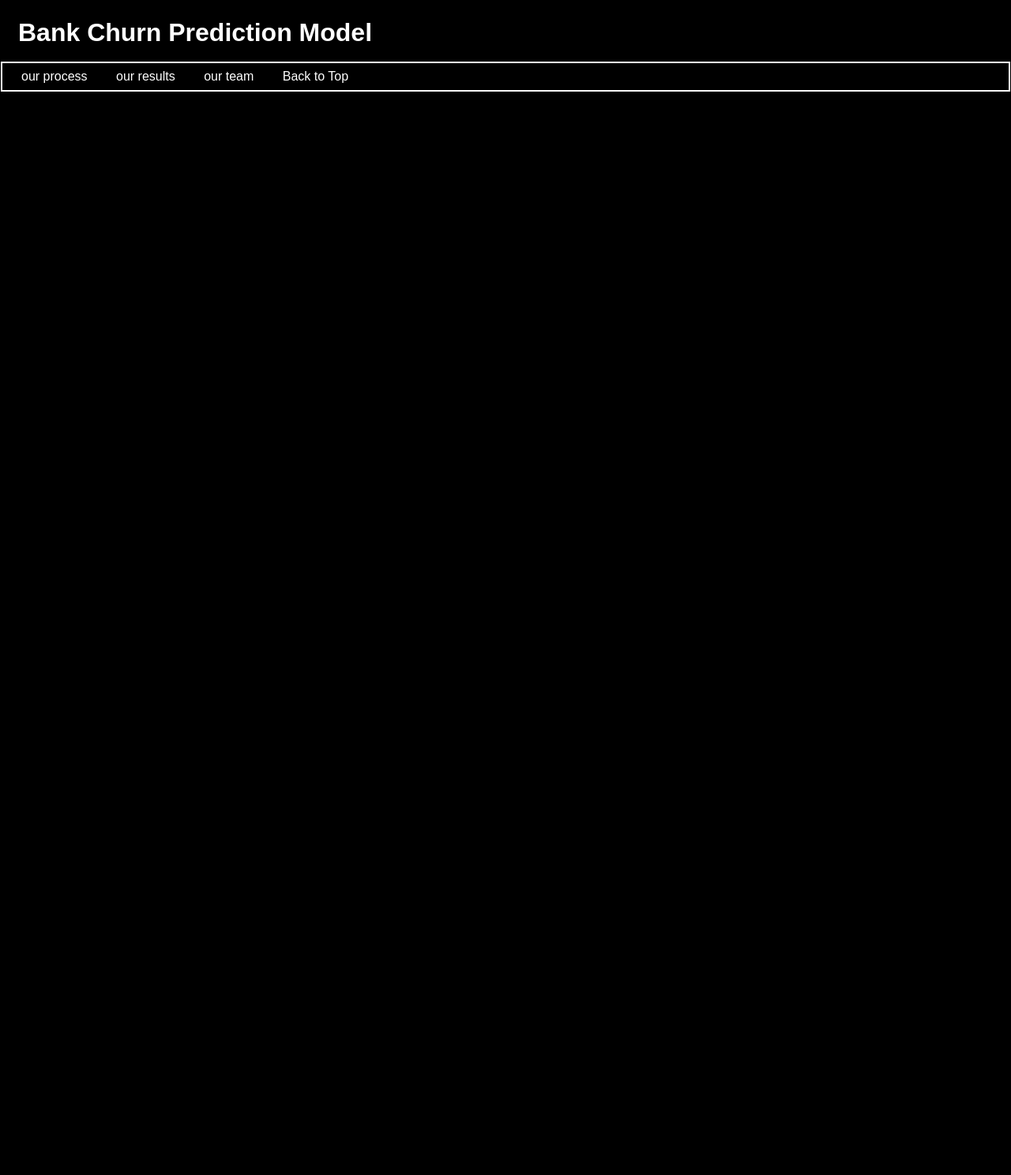
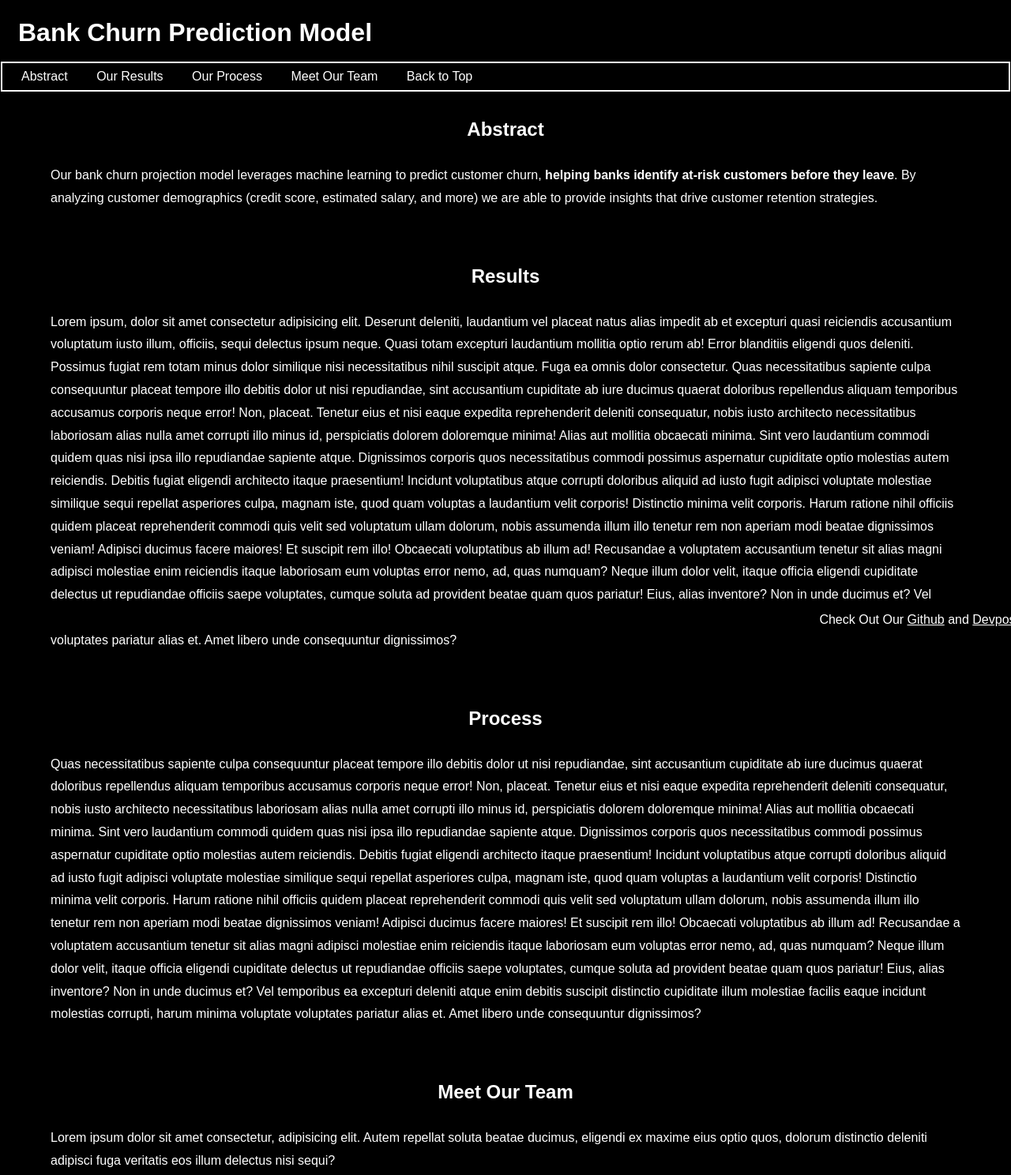
Before and after one commit to mpabbathi/churn-orbit, a plain HTML site: page site.html in a window 1280 px wide. Shown: the whole page at 79% size. Before the commit the page ends 800 px from the top, so only its background shows below. Drawn offline with Linux system fonts and the light colour scheme.

Commit message:
Update site.html

```diff
--- a/site.html
+++ b/site.html
@@ -12,20 +12,61 @@
         <nav>
             <ul>
                 <li>
-                    <a href = "# process"> our process</a>
+                    <a href = "#abstract"> Abstract</a>
                 </li>
                 <li>
-                    <a href = "# results"> our results</a>
+                    <a href = "#results"> Our Results</a>
                 </li>
                 <li>
-                    <a href = "#team"> our team</a>
+                    <a href = "#process"> Our Process</a>
                 </li>
                 <li>
-                    <a href = "#"> Back to Top
+                    <a href = "#team"> Meet Our Team</a>
+                </li>
+                <li>
+                    <a href = "#"> Back to Top </a>
                 </li>
             </ul>
         </nav>
     </header>
-
+    <main>
+        <article id = "abstract">
+            <h2>Abstract</h2>
+            <p>Our bank churn projection model leverages machine learning to predict customer churn, <strong>helping banks identify at-risk customers before they leave</strong>. By analyzing customer demographics (credit score, estimated salary, and more) we are able to provide insights that drive customer retention strategies.
+            </p>
+        </article>
+        <article id = "results">
+                <h2> Results </h2>
+                <p>Lorem ipsum, dolor sit amet consectetur adipisicing elit. Deserunt deleniti, laudantium vel placeat natus alias impedit ab et excepturi quasi reiciendis accusantium voluptatum iusto illum, officiis, sequi delectus ipsum neque.
+                Quasi totam excepturi laudantium mollitia optio rerum ab! Error blanditiis eligendi quos deleniti. Possimus fugiat rem totam minus dolor similique nisi necessitatibus nihil suscipit atque. Fuga ea omnis dolor consectetur.
+                Quas necessitatibus sapiente culpa consequuntur placeat tempore illo debitis dolor ut nisi repudiandae, sint accusantium cupiditate ab iure ducimus quaerat doloribus repellendus aliquam temporibus accusamus corporis neque error! Non, placeat.
+                Tenetur eius et nisi eaque expedita reprehenderit deleniti consequatur, nobis iusto architecto necessitatibus laboriosam alias nulla amet corrupti illo minus id, perspiciatis dolorem doloremque minima! Alias aut mollitia obcaecati minima.
+                Sint vero laudantium commodi quidem quas nisi ipsa illo repudiandae sapiente atque. Dignissimos corporis quos necessitatibus commodi possimus aspernatur cupiditate optio molestias autem reiciendis. Debitis fugiat eligendi architecto itaque praesentium!
+                Incidunt voluptatibus atque corrupti doloribus aliquid ad iusto fugit adipisci voluptate molestiae similique sequi repellat asperiores culpa, magnam iste, quod quam voluptas a laudantium velit corporis! Distinctio minima velit corporis.
+                Harum ratione nihil officiis quidem placeat reprehenderit commodi quis velit sed voluptatum ullam dolorum, nobis assumenda illum illo tenetur rem non aperiam modi beatae dignissimos veniam! Adipisci ducimus facere maiores!
+                Et suscipit rem illo! Obcaecati voluptatibus ab illum ad! Recusandae a voluptatem accusantium tenetur sit alias magni adipisci molestiae enim reiciendis itaque laboriosam eum voluptas error nemo, ad, quas numquam?
+                Neque illum dolor velit, itaque officia eligendi cupiditate delectus ut repudiandae officiis saepe voluptates, cumque soluta ad provident beatae quam quos pariatur! Eius, alias inventore? Non in unde ducimus et?
+                Vel temporibus ea excepturi deleniti atque enim debitis suscipit distinctio cupiditate illum molestiae facilis eaque incidunt molestias corrupti, harum minima voluptate voluptates pariatur alias et. Amet libero unde consequuntur dignissimos?</p>
+            </article>
+        <article id = "process">
+            <h2> Process </h2>
+            <p>Quas necessitatibus sapiente culpa consequuntur placeat tempore illo debitis dolor ut nisi repudiandae, sint accusantium cupiditate ab iure ducimus quaerat doloribus repellendus aliquam temporibus accusamus corporis neque error! Non, placeat.
+            Tenetur eius et nisi eaque expedita reprehenderit deleniti consequatur, nobis iusto architecto necessitatibus laboriosam alias nulla amet corrupti illo minus id, perspiciatis dolorem doloremque minima! Alias aut mollitia obcaecati minima.
+            Sint vero laudantium commodi quidem quas nisi ipsa illo repudiandae sapiente atque. Dignissimos corporis quos necessitatibus commodi possimus aspernatur cupiditate optio molestias autem reiciendis. Debitis fugiat eligendi architecto itaque praesentium!
+            Incidunt voluptatibus atque corrupti doloribus aliquid ad iusto fugit adipisci voluptate molestiae similique sequi repellat asperiores culpa, magnam iste, quod quam voluptas a laudantium velit corporis! Distinctio minima velit corporis.
+            Harum ratione nihil officiis quidem placeat reprehenderit commodi quis velit sed voluptatum ullam dolorum, nobis assumenda illum illo tenetur rem non aperiam modi beatae dignissimos veniam! Adipisci ducimus facere maiores!
+            Et suscipit rem illo! Obcaecati voluptatibus ab illum ad! Recusandae a voluptatem accusantium tenetur sit alias magni adipisci molestiae enim reiciendis itaque laboriosam eum voluptas error nemo, ad, quas numquam?
+            Neque illum dolor velit, itaque officia eligendi cupiditate delectus ut repudiandae officiis saepe voluptates, cumque soluta ad provident beatae quam quos pariatur! Eius, alias inventore? Non in unde ducimus et?
+            Vel temporibus ea excepturi deleniti atque enim debitis suscipit distinctio cupiditate illum molestiae facilis eaque incidunt molestias corrupti, harum minima voluptate voluptates pariatur alias et. Amet libero unde consequuntur dignissimos?</p>
+        </article>
+        <article id = "team">
+            <h2>Meet Our Team</h2>
+            <p>Lorem ipsum dolor sit amet consectetur, adipisicing elit. Autem repellat soluta beatae ducimus, eligendi ex maxime eius optio quos, dolorum distinctio deleniti adipisci fuga veritatis eos illum delectus nisi sequi?</p>
+        </article>
+    </main>
+    <footer>
+        <p> Check Out Our <a href = "https://github.com/mpabbathi/dataorbit-25-group-20">Github</a> and
+        <a href = "https">Devpost</a> </p>
+    </footer>
 </body>
 </html>
```
